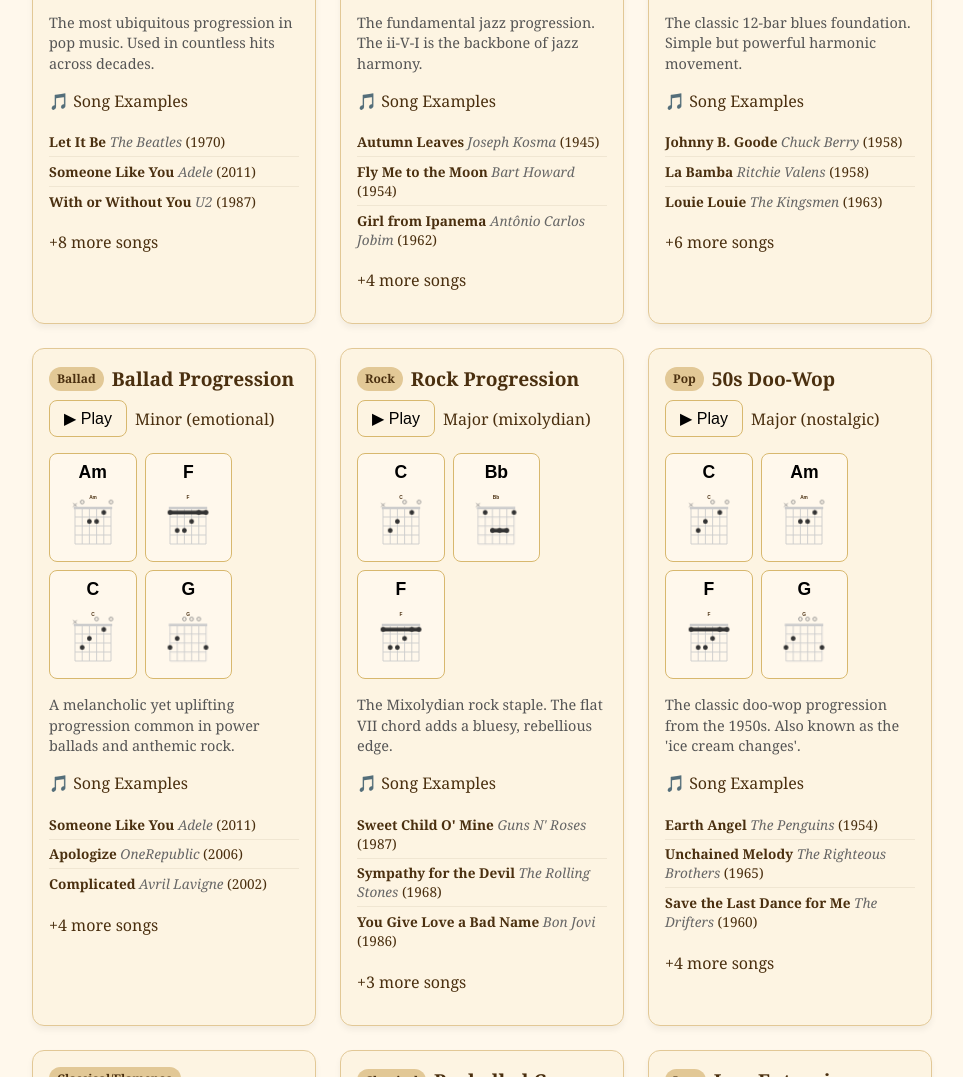
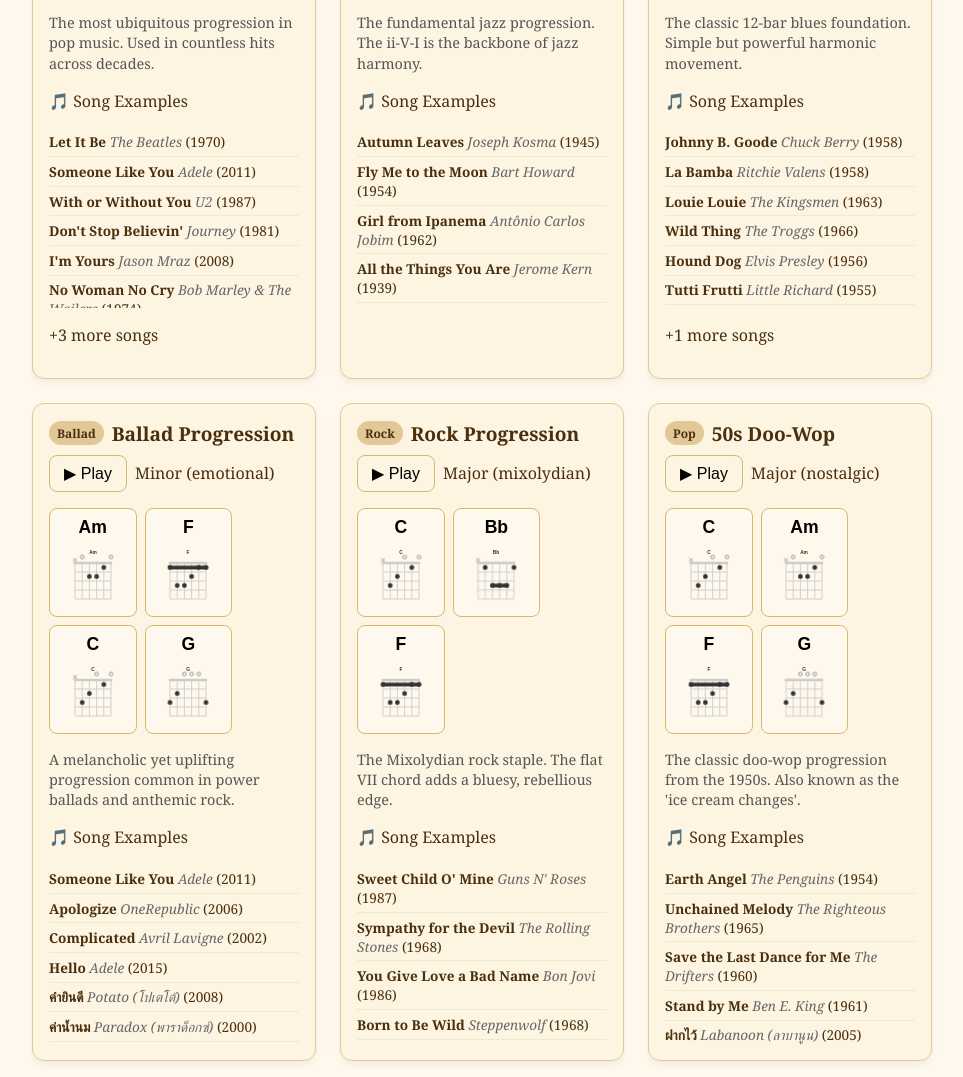
Before and after one commit to Zymm3r/fifth, a website with bundled scripts: page index.html in a window 1280 px wide. Shown: the part 1370-2447 px from the top of the page, without its empty margins (158-1121 px from the left). Built offline with nearby package versions, Linux system fonts and the light colour scheme.

Commit message:
Show Thai songs by increasing slice limit to 8 and making list scrollable

```diff
--- a/feature.css
+++ b/feature.css
@@ -114,6 +114,21 @@
   padding: 0;
   margin: 0;
   font-size: 0.85rem;
+  max-height: 180px;
+  overflow-y: auto;
+  padding-right: 5px;
+}
+
+.song-list::-webkit-scrollbar {
+  width: 4px;
+}
+.song-list::-webkit-scrollbar-track {
+  background: rgba(0,0,0,0.05);
+  border-radius: 4px;
+}
+.song-list::-webkit-scrollbar-thumb {
+  background: #d8b86e;
+  border-radius: 4px;
 }
 
 .song-example {
--- a/src/components/progressionExplorer.js
+++ b/src/components/progressionExplorer.js
@@ -120,7 +120,7 @@
       </button>
     `).join('');
 
-    const songItems = songData?.songs?.slice(0, 3).map(s => `
+    const songItems = songData?.songs?.slice(0, 8).map(s => `
       <li class="song-example" title="${s.album ? `Album: ${escapeAttr(s.album)}` : ''}">
         <span class="song-title">${escapeAttr(s.title)}</span>
         <span class="song-artist">${escapeAttr(s.artist)}</span>
@@ -147,7 +147,7 @@
         <div class="progression-card__songs">
           <p class="progression-card__songs-title">🎵 Song Examples</p>
           <ul class="song-list">${songItems}</ul>
-          ${songData?.songs?.length > 3 ? `<p class="song-list__more">+${songData.songs.length - 3} more songs</p>` : ''}
+          ${songData?.songs?.length > 8 ? `<p class="song-list__more">+${songData.songs.length - 8} more songs</p>` : ''}
         </div>
         ` : ''}
       </article>
```
